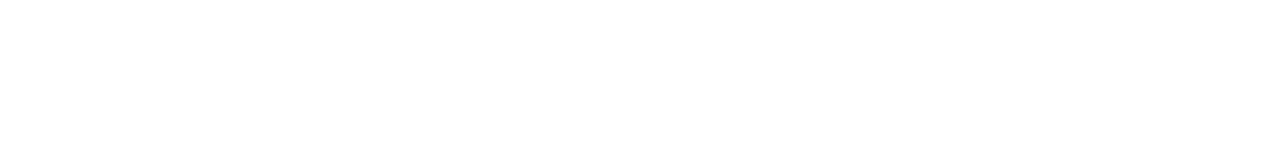
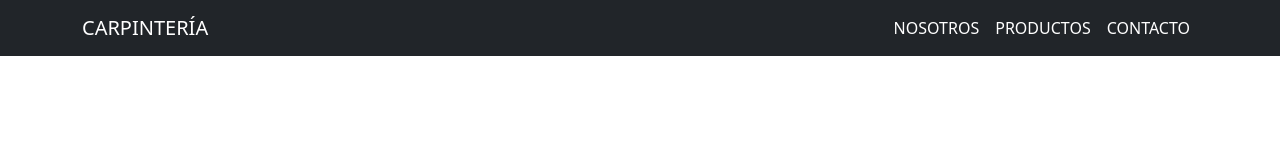
Before and after one commit to rolandocrz/carpinteria, a plain HTML site: page index.html in a window 1280 px wide. Drawn offline with Linux system fonts and the light colour scheme.

Commit message:
Se realizo la navegacion

```diff
--- a/index.html
+++ b/index.html
@@ -16,6 +16,40 @@
     ></script>
   </head>
   <body>
+    <!-- Navbar -->
+    <nav class="navbar navbar-expand-lg navbar-dark bg-dark">
+      <div class="container">
+        <a class="navbar-brand text-white text-uppercase" href="index.html">Carpintería</a>
+        <button
+          class="navbar-toggler"
+          type="button"
+          data-bs-toggle="collapse"
+          data-bs-target="#navbarNav"
+        >
+          <span class="navbar-toggler-icon"></span>
+        </button>
+        <div class="collapse navbar-collapse" id="navbarNav">
+          <ul class="navbar-nav ms-auto">
+            <li class="nav-item">
+              <a class="nav-link text-white text-uppercase" href="#"
+                >Nosotros</a
+              >
+            </li>
+            <li class="nav-item">
+              <a class="nav-link text-white text-uppercase" href="#"
+                >Productos</a
+              >
+            </li>
+            <li class="nav-item">
+              <a class="nav-link text-white text-uppercase" href="#"
+                >Contacto</a
+              >
+            </li>
+          </ul>
+        </div>
+      </div>
+    </nav>
+
     <script src="js/bootstrap.bundle.js"></script>
     <script src="js/index.js"></script>
   </body>
```
